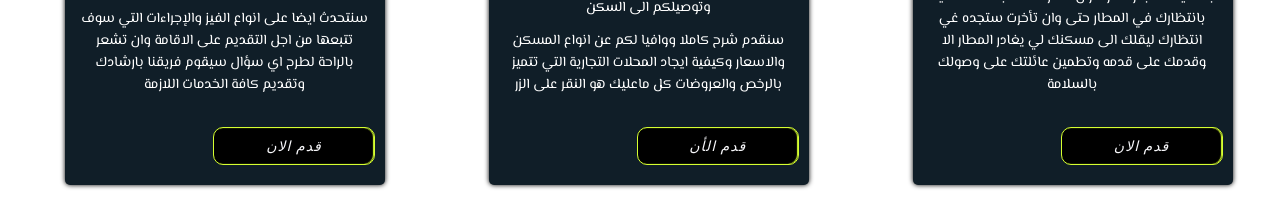
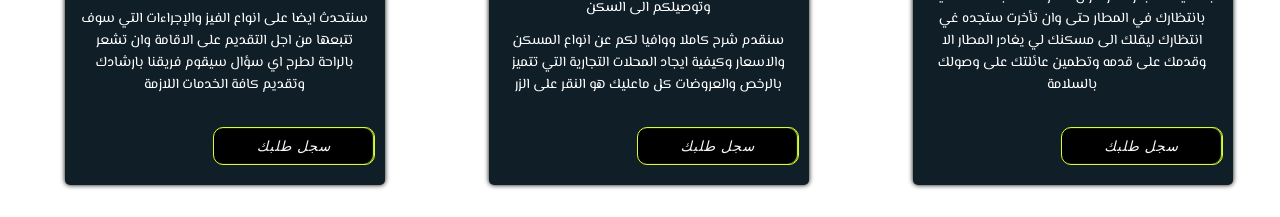
Before and after one commit to MostafaDbagh/hiEmirates, a React (Create React App) app in the folder client/: page / in a window 1280 px wide. Shown: the part 980-1197 px from the top of the page. Built offline with nearby package versions, Linux system fonts and the light colour scheme.

Commit message:
اثممخ

```diff
--- a/client/src/components/service.js
+++ b/client/src/components/service.js
@@ -18,7 +18,7 @@ return (
         سنتحدث ايضا على انواع الفيز والإجراءات التي سوف تتبعها من اجل التقديم على الاقامة وان تشعر بالراحة لطرح اي سؤال سيقوم فريقنا بارشادك وتقديم كافة
         الخدمات اللازمة
        </P>
-     <Button>قدم الان</Button>
+     <Button> سجل طلبك</Button>
      </Card>
    <Card>
      <H3>تأمين خدمات السكن  </H3>
@@ -29,7 +29,7 @@ return (
        </P>
        <P>سنقدم شرح كاملا  ووافيا لكم عن انواع المسكن والاسعار وكيفية ايجاد المحلات التجارية التي تتميز بالرخص والعروضات كل ماعليك
          هو النقر على الزر </P>
-     <Button>قدم الأن</Button>
+         <Button> سجل طلبك</Button>
      </Card>
    <Card>
      <H3>تأمين  استقبال من المطار   </H3>
@@ -41,7 +41,7 @@ return (
           بعد ايفادنا بموعد وصول طائرتك ستجد احد عاملينا بانتظارك في المطار حتى وان تأخرت ستجده غي انتظارك ليقلك
           الى مسكنك لي يغادر المطار الا وقدمك على قدمه وتطمين عائلتك على وصولك بالسلامة
         </P>
-     <Button>قدم الان</Button>
+        <Button> سجل طلبك</Button>
      </Card>
 
    </Commondiv>
```
